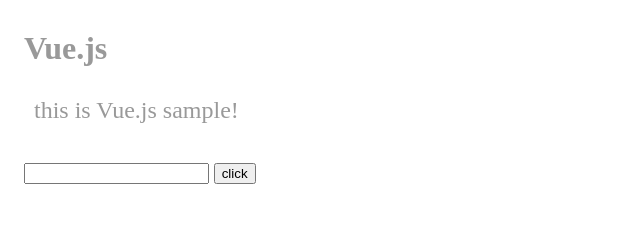
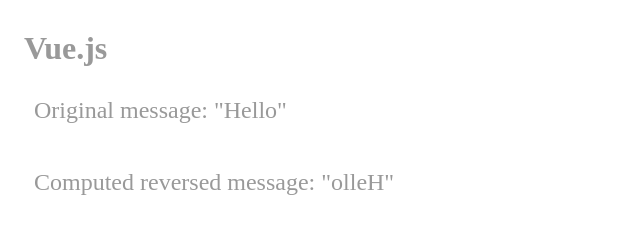
Before and after one commit to biz-nakashima001/htdocs, a plain HTML site: page vue/index.html in a window 1280 px wide. Shown: the whole page, without its empty margins (0-640 px from the left). Drawn offline with nearby package versions, Linux system fonts and the light colour scheme.

Commit message:
computed確認

```diff
--- a/vue/index.html
+++ b/vue/index.html
@@ -9,10 +9,9 @@
 
 <body onload="initial();">
 	<h1>Vue.js</h1>
-	<div id="msg">
-	<p v-html="message"></p>
-	<input type="text" v-model="text1">
-	<input type="button" v-on:click="doAction" value="click">
-	</div>
+	<div id="example">
+  <p>Original message: "{{ message }}"</p>
+  <p>Computed reversed message: "{{ reversedMessage }}"</p>
+</div>
 </body>
 </html>
--- a/vue/main.js
+++ b/vue/main.js
@@ -1,16 +1,14 @@
 function initial(){
 
 	new Vue({
-		el: '#msg',
-		data: {
-			message: 'this is Vue.js sample!',
-			text1: ''
-		} ,
-		methods: {
-			doAction: function(){
-				var str = this.text1;
-				this.message = 'you typed: <span style="color:white; background:red">' + str + '</span>.';
-			}
+	  el: '#example',
+	  data: {
+	    message: 'Hello'
+	  },
+		computed: {
+  		reversedMessage: function () {
+    		return this.message.split('').reverse().join('')
+  		}
 		}
 	})
 }
```
